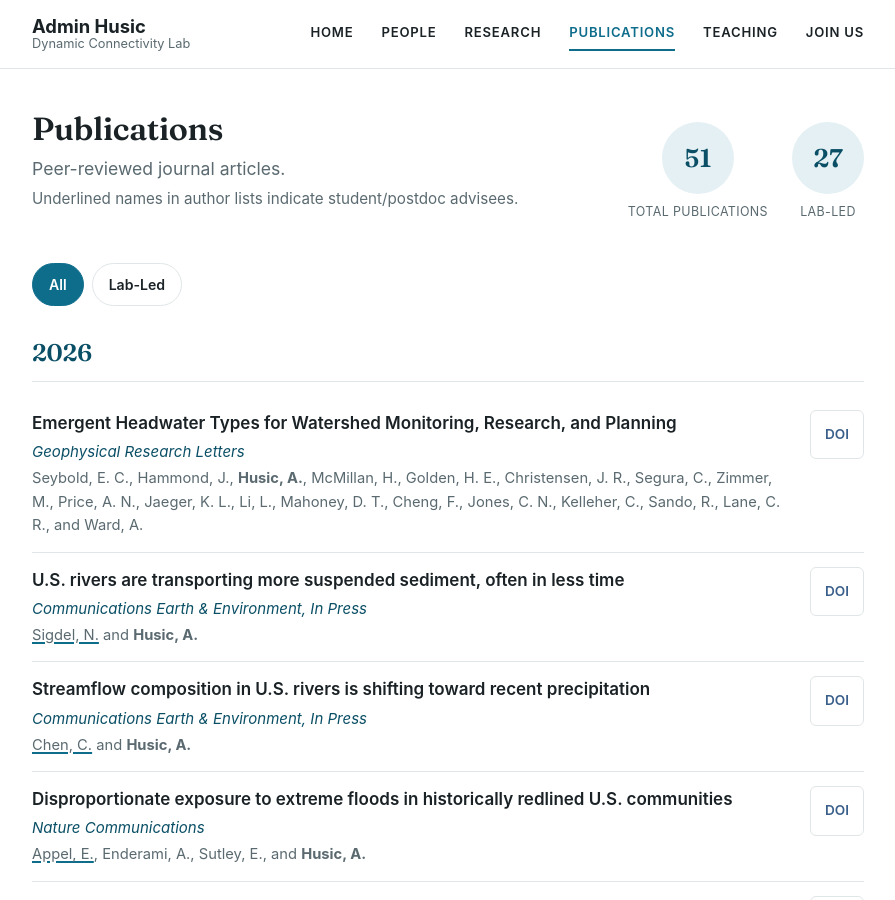
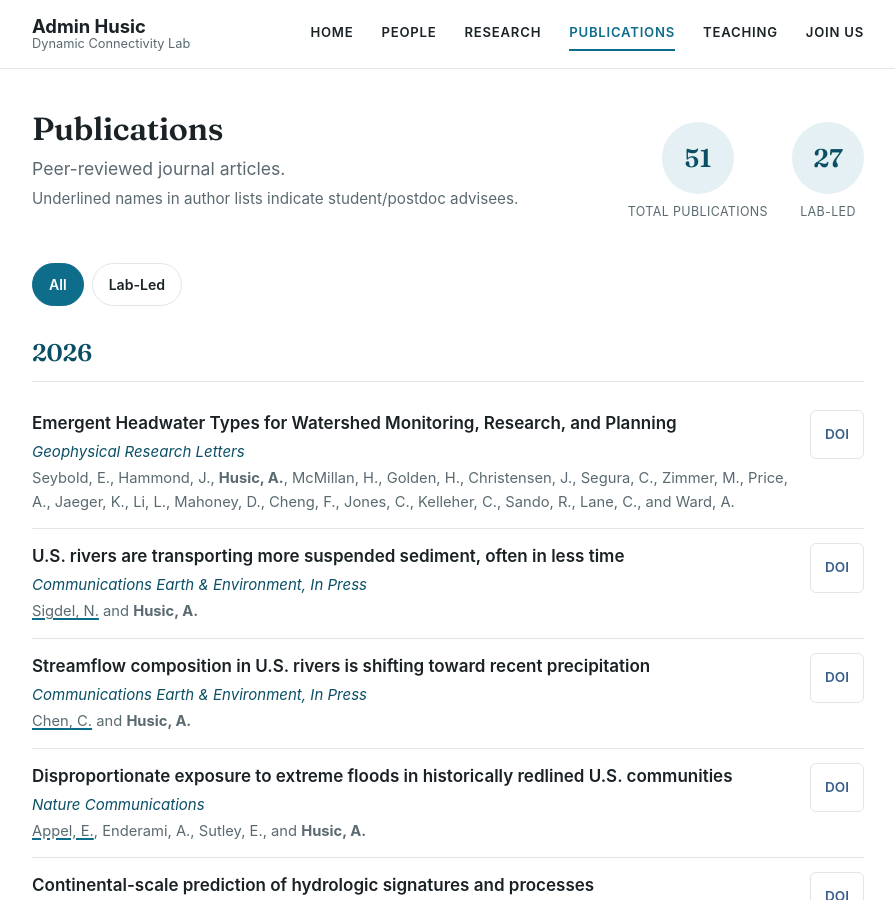
Before and after one commit to adminhusic/adminhusic.github.io, a Jekyll site: the page built from publications.md, in a window 1280 px wide and 900 px high. Shown: the whole window, without its empty margins (192-1087 px from the left). Built offline with Jekyll 4.4.1, drawn with Linux system fonts in a browser that asks for light colours.

```diff
--- a/_data/publications.yml
+++ b/_data/publications.yml
@@ -62,11 +62,11 @@
 - year: 2026
   status: "published"
   lead: "external"
-  authors: "Seybold, E. C., Hammond, J., <strong>Husic, A.</strong>, McMillan, H., Golden, H. E., Christensen, J. R., Segura, C., Zimmer, M., Price, A. N., Jaeger, K. L., Li, L., Mahoney, D. T., Cheng, F., Jones, C. N., Kelleher, C., Sando, R., Lane, C. R., and Ward, A."
+  authors: "Seybold, E., Hammond, J., <strong>Husic, A.</strong>, McMillan, H., Golden, H., Christensen, J., Segura, C., Zimmer, M., Price, A., Jaeger, K., Li, L., Mahoney, D., Cheng, F., Jones, C., Kelleher, C., Sando, R., Lane, C., and Ward, A."
   title: "Emergent Headwater Types for Watershed Monitoring, Research, and Planning"
   journal: "Geophysical Research Letters"
   citation: "53(17), e2026GL123244"
-  doi: "https://doi.org/10.1029/2026gl123244"
+  doi: "https://doi.org/10.1029/2026GL123244"
 
 - year: 2026
   status: "published"
```
